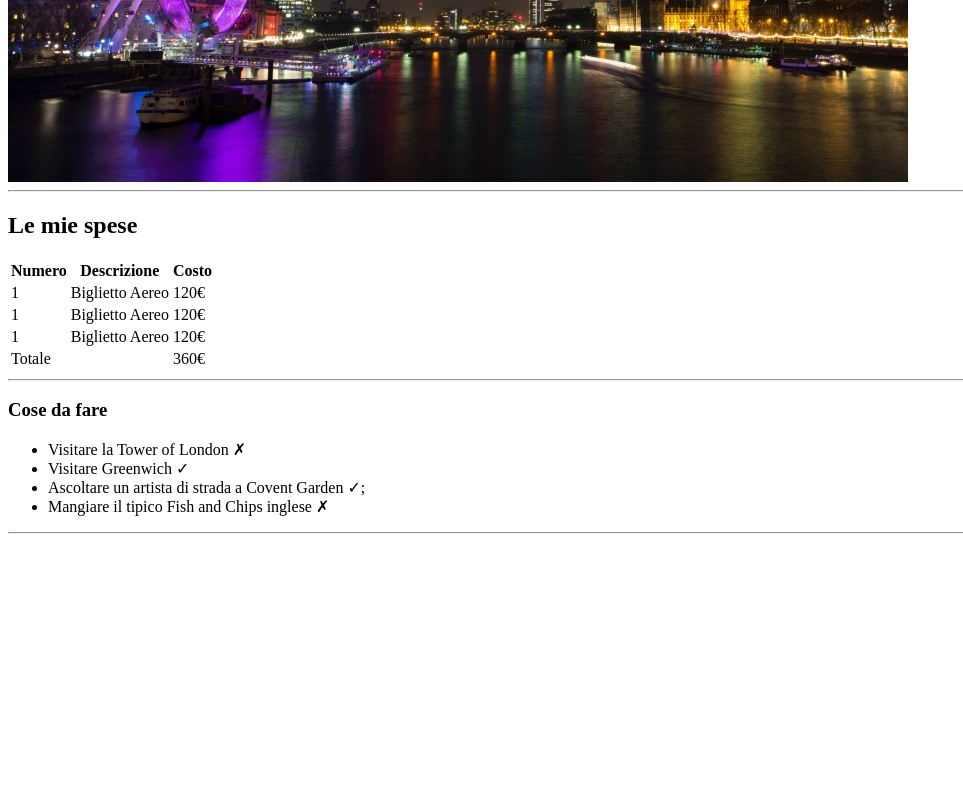
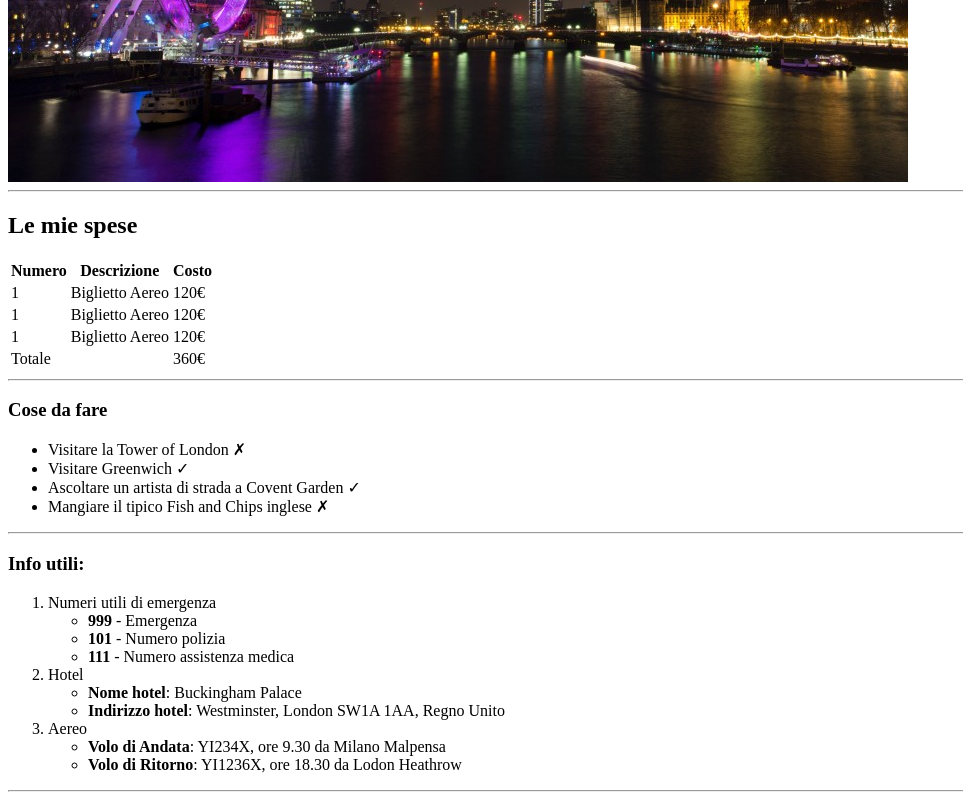
Before and after one commit to MatteoRuffa/html-london-trip, a plain HTML site: page index.html in a window 1280 px wide. Shown: the part 498-1298 px from the top of the page, without its empty margins (0-963 px from the left). Before the commit the page ends 1040 px from the top, so only its background shows below. Drawn offline with Linux system fonts and the light colour scheme.

Commit message:
add section ordere and complex list

```diff
--- a/index.html
+++ b/index.html
@@ -71,15 +71,46 @@
             <ul>
                 <li>Visitare la Tower of London &cross;</li>
                 <li>Visitare Greenwich &check;</li>
-                <li>Ascoltare un artista di strada a Covent Garden &check;;</li>
+                <li>Ascoltare un artista di strada a Covent Garden &check;</li>
                 <li>Mangiare il tipico Fish and Chips inglese &cross;</li>
             </ul>
             <hr>
-
         </section>
 
         <!-- ordered and complex list -->
-        <section></section>
+        <section>
+            <h3>Info utili:</h3>
+            <ol>
+                <!-- 1. -->
+                <li>
+                    <span>Numeri utili di emergenza</span>
+                    <ul>
+                        <li><strong>999</strong> - Emergenza</li>
+                        <li><strong>101</strong> - Numero polizia</li>
+                        <li><strong>111</strong> - Numero assistenza medica</li>
+                    </ul>
+                </li>
+
+                <!-- 2. -->
+                <li>
+                    <span>Hotel</span>
+                    <ul>
+                        <li><strong>Nome hotel</strong>: Buckingham Palace</li>
+                        <li><strong>Indirizzo hotel</strong>: Westminster, London SW1A 1AA, Regno Unito</li>
+                    </ul>
+                </li>
+
+                <!-- 3. -->
+                <li>
+                    <span>Aereo</span>
+                    <ul>
+                        <li><strong>Volo di Andata</strong>: YI234X, ore 9.30 da Milano Malpensa</li>
+                        <li><strong>Volo di Ritorno</strong>: YI1236X, ore 18.30 da Lodon Heathrow</li>
+                    </ul>
+                </li>
+            </ol>
+            <hr>
+        </section>
     </main>
 
     <!-- pictures -->
```
Also changed, not shown: img/Viaggio-Londra.jpg.
